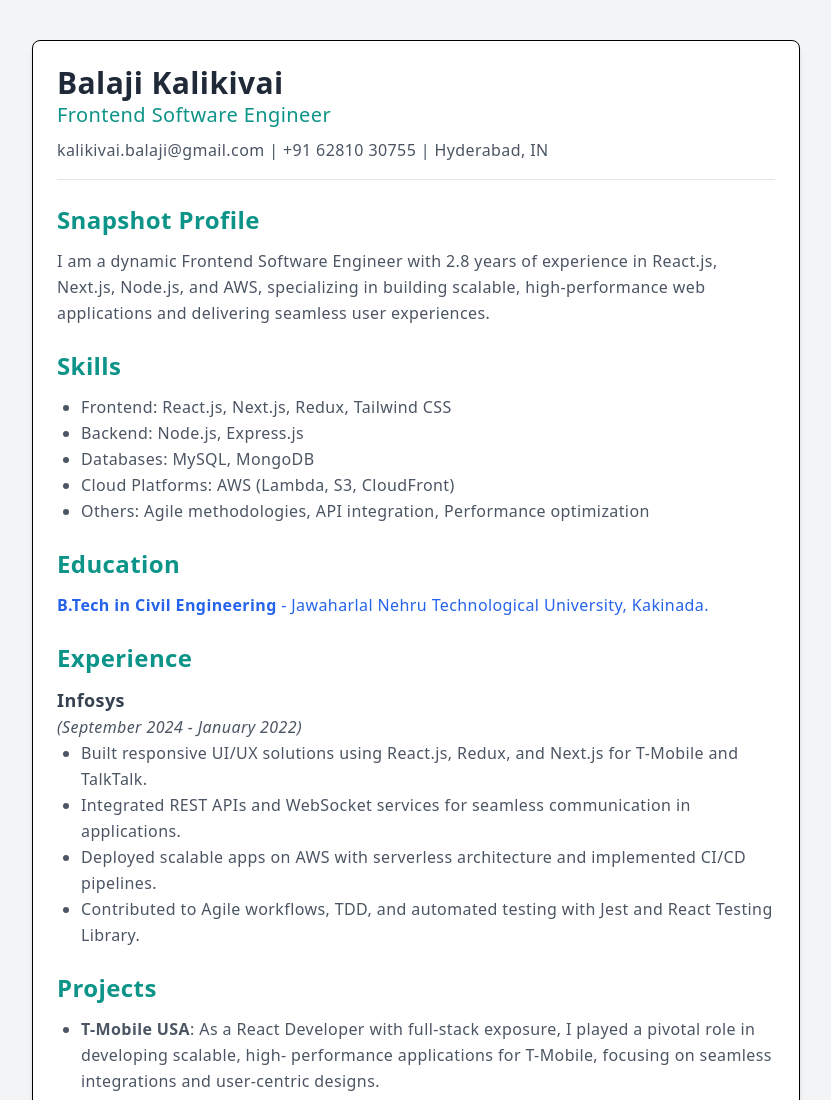
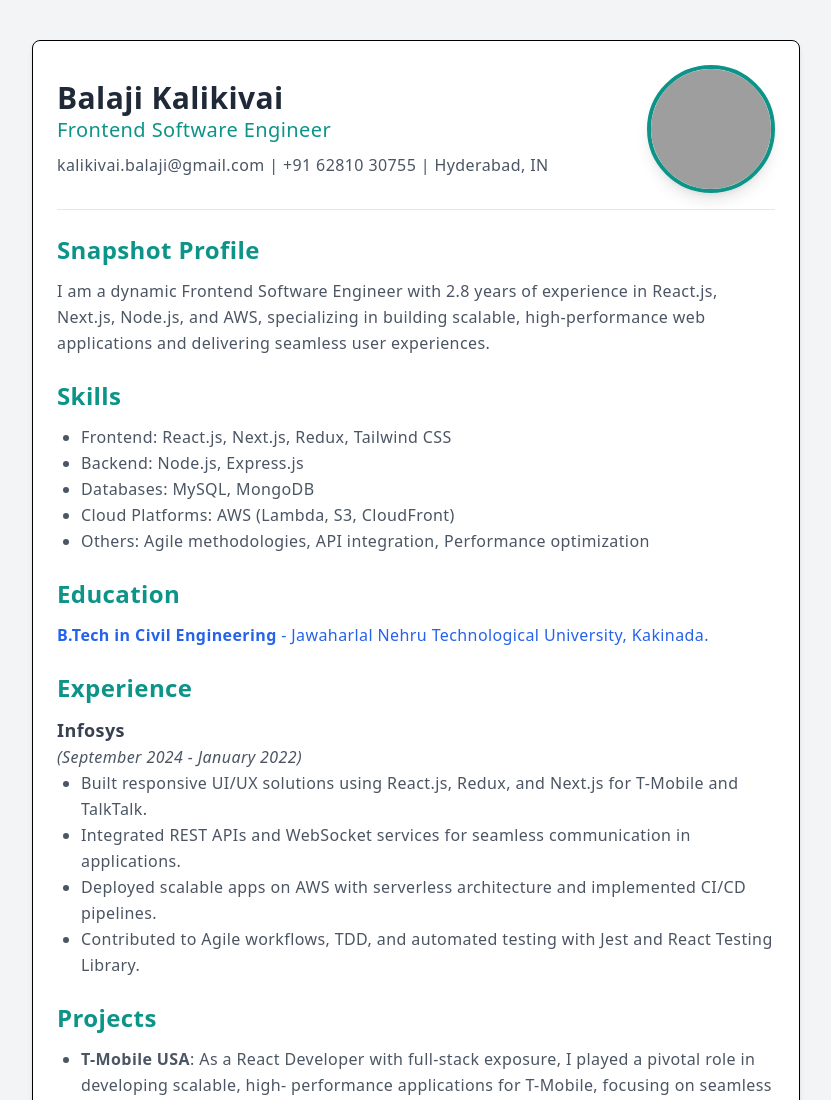
Before and after one commit to Balaji-Kalikivai/Single-Page-CV, a plain HTML site: page index.html in a window 1280 px wide. Shown: the top 1100 px of the page, without its empty margins (224-1055 px from the left). Drawn offline with nearby package versions, Linux system fonts and the light colour scheme; grey boxes are pictures that could not be loaded.

Commit message:
Added Image

```diff
--- a/index.html
+++ b/index.html
@@ -4,13 +4,13 @@
 <head>
     <meta charset="UTF-8">
     <meta name="viewport" content="width=device-width, initial-scale=1.0">
-    <link rel="icon" href="/path/to/favicon.ico" type="image/x-icon">
+    <link rel="icon" href="favicon.ico" type="image/x-icon">
     <title>Balaji Kalikivai</title>
 
     <meta property="og:title" content="Balaji Kalikivai - Frontend Software Engineer">
     <meta property="og:description"
         content="Frontend Software Engineer with expertise in React.js, Next.js, Tailwind CSS, and AWS.">
-    <meta property="og:image" content="./Profile_Image.png">
+    <meta property="og:image" content="/Profile_Image.png">
 
     <script src="https://cdn.tailwindcss.com"></script>
 </head>
@@ -18,9 +18,17 @@
 <body class="bg-gray-100 font-sans leading-relaxed tracking-wide">
     <div class="max-w-3xl mx-auto bg-white shadow-md rounded-lg p-6 my-10 border border-black">
         <header class="border-b border-gray-200 pb-4 mb-6">
-            <h1 class="text-3xl font-bold text-gray-800">Balaji Kalikivai</h1>
-            <h2 class="text-xl text-teal-600">Frontend Software Engineer</h2>
-            <p class="mt-2 text-gray-600">kalikivai.balaji@gmail.com | +91 62810 30755 | Hyderabad, IN </p>
+            <div class="flex flex-col md:flex-row md:items-center md:justify-between">
+                <div class="flex-1">
+                    <h1 class="text-3xl font-bold text-gray-800">Balaji Kalikivai</h1>
+                    <h2 class="text-xl text-teal-600">Frontend Software Engineer</h2>
+                    <p class="mt-2 text-gray-600">kalikivai.balaji@gmail.com | +91 62810 30755 | Hyderabad, IN </p>
+                </div>
+                <div class="mt-4 md:mt-0 md:ml-6">
+                    <img src="Profile_Image.png" alt="Balaji Kalikivai Profile Picture"
+                         class="w-32 h-32 rounded-full object-cover border-4 border-teal-600 shadow-lg mx-auto md:mx-0">
+                </div>
+            </div>
         </header>
 
         <section class="mb-6">
```
